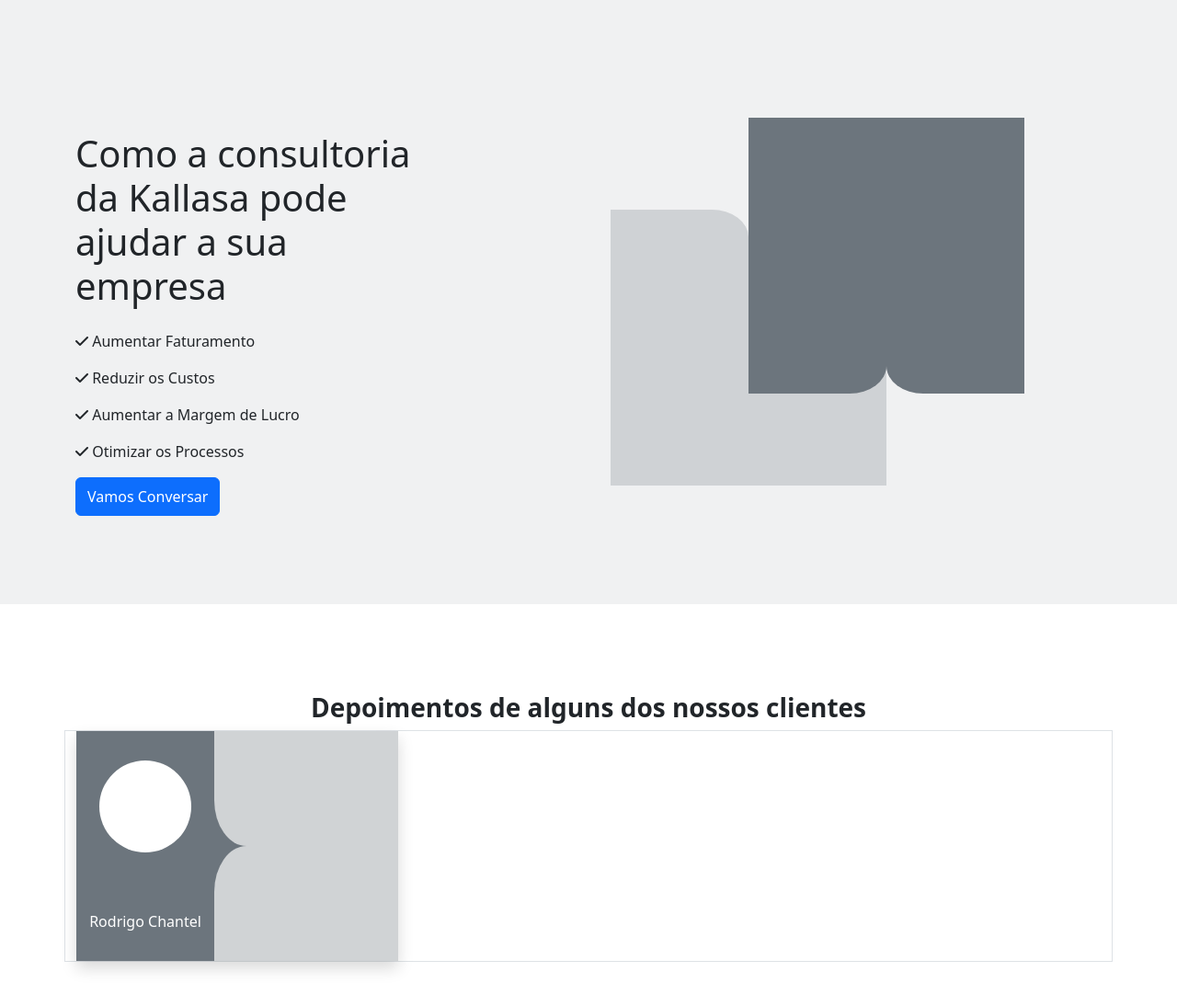
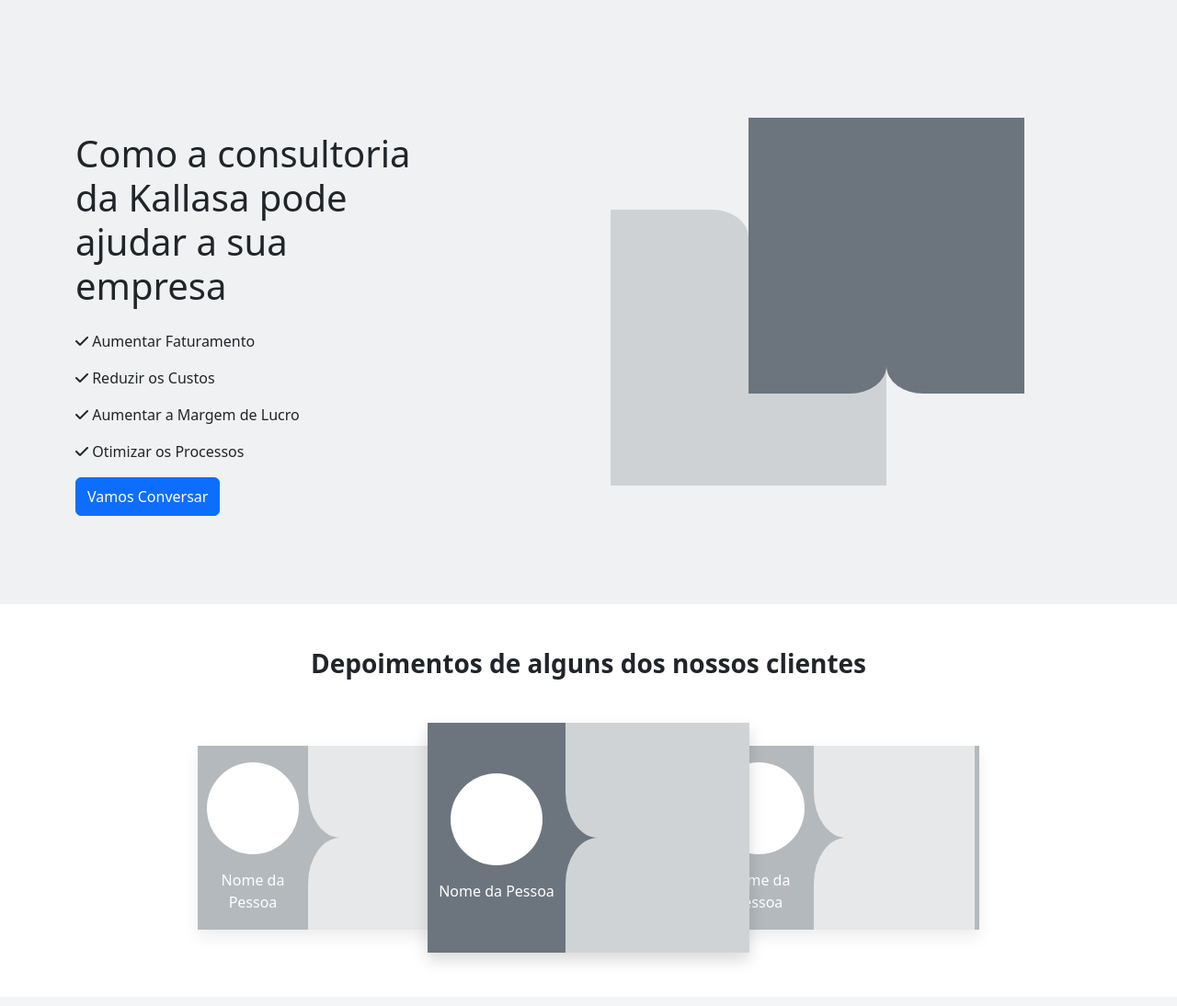
Before and after one commit to RodrigoChantel/Kallasa-Landing-page, a PHP site: page / in a window 1280 px wide. Shown: the part 2138-3232 px from the top of the page at 92% size. After the commit the page ends 3180 px from the top, so only its background shows below. Run offline with PHP 8.4, Linux system fonts and the light colour scheme; some libraries are stand-ins or nearby versions.

Commit message:
New Update

```diff
--- a/Assets/css/web-assessments.css
+++ b/Assets/css/web-assessments.css
@@ -18,3 +18,36 @@
     width: 150px;
     height: 250px;
 }
+
+/* ASSESSMENTS SECOND PLAN*/
+
+.commit-box-sec{
+    width: 300px;
+    height: 200px;
+    opacity: 50%;
+}
+.commit-box-left-sec{
+    width: 175px;
+    height: 50%;
+    border-bottom-left-radius: 35px 50px;
+    background-color: #d0d3d5;
+}
+.commit-box-right-sec{
+    width: 175px;
+    height: 50%;
+    border-top-left-radius: 35px 50px;
+    background-color: #d0d3d5;
+}
+.coomit-box-profile-sec{
+    width: 40%;
+    height: 100%;
+}
+
+/* HOVER ACTIVE */
+
+.commit-box-sec:hover{
+    width: 350px;
+    height: 250px;
+    opacity: 100%;
+    z-index: 3;
+}
--- a/index.php
+++ b/index.php
@@ -7,6 +7,7 @@
     <link href="http://192.168.0.100/kallasa.com.br/assets/css/style.css" rel="stylesheet" type="text/css">
     <link href="./Assets/css/web-projects.css" rel="stylesheet" type="text/css">
     <link href="./Assets/css/web-assessments.css" rel="stylesheet" type="text/css">
+    <link href="./Assets/css/botoes.css" rel="stylesheet" type="text/css">
     <link href="http://192.168.0.100/kallasa.com.br/assets/css/bootstrap.min.css" rel="stylesheet">
     <link rel="icon" type="image/x-icon" href="http://192.168.0.100/kallasa.com.br/Assets/img/favicon/favicon.ico">
     <title>Kallasa Mkt</title>
@@ -227,22 +228,51 @@
 
         <!-- ASSESSMENTS -->
         <section class="section-03 w-100 bg-white py-5">
-            <h4 class="title fs-3 fw-bold text-center mt-5">Depoimentos de alguns dos nossos clientes</h4>
-            <div class="container-lg border d-flex">
-                <div class="commit-box bg-secondary d-flex flex-wrap shadow">
-                    <div class="coomit-box-profile bg-secondary bg-secondary d-flex justify-content-center align-items-center flex-wrap">
-                        <div class="bg-white rounded-circle my-0" style="width: 100px; height:100px;"></div>
-                        <p class="text-center text-white my-0">Rodrigo Chantel</p>
+            <h4 class="title fs-3 fw-bold text-center">Depoimentos de alguns dos nossos clientes</h4>
+            <div class="container-lg mt-5 d-flex flex-row flex-wrap justify-content-center align-items-center">
+
+                <div class="commit-box bg-secondary d-flex flex-nowrap shadow" style="z-index: 2;">
+                    <div class="coomit-box-profile bg-secondary my-0 py-0 bg-secondary d-flex justify-content-center align-items-center flex-wrap">
+                        <div class="d-flex flex-row flex-wrap justify-content-center align-items-center">
+                            <div class="bg-white rounded-circle my-0" style="width: 100px; height:100px;"></div>
+                            <p class="text-center text-white mt-3 my-0">Nome da Pessoa</p>
+                        </div>
                     </div>
-                    <div class="m-0 p-0">
+                    <div class="my-0 py-0">
                         <div class="commit-box-left"></div>
                         <div class="commit-box-right"></div>
                     </div>
                 </div>
 
+                <div class="commit-box-sec bg-secondary d-flex flex-nowrap shadow position-absolute" style="margin-right: 550px;">
+                    <div class="coomit-box-profile-sec bg-secondary my-0 py-0 bg-secondary d-flex justify-content-center align-items-center flex-wrap">
+                        <div class="d-flex flex-row flex-wrap justify-content-center align-items-center">
+                            <div class="bg-white rounded-circle my-0" style="width: 100px; height:100px;"></div>
+                            <p class="text-center text-white mt-3 my-0">Nome da Pessoa</p>
+                        </div>
+                    </div>
+                    <div class="my-0 py-0">
+                        <div class="commit-box-left-sec"></div>
+                        <div class="commit-box-right-sec"></div>
+                    </div>
+                </div>
 
+                <div class="commit-box-sec bg-secondary d-flex flex-nowrap shadow position-absolute" style="margin-left: 550px;">
+                    <div class="coomit-box-profile-sec bg-secondary my-0 py-0 bg-secondary d-flex justify-content-center align-items-center flex-wrap">
+                        <div class="d-flex flex-row flex-wrap justify-content-center align-items-center">
+                            <div class="bg-white rounded-circle my-0" style="width: 100px; height:100px;"></div>
+                            <p class="text-center text-white mt-3 my-0">Nome da Pessoa</p>
+                        </div>
+                    </div>
+                    <div class="my-0 py-0">
+                        <div class="commit-box-left-sec"></div>
+                        <div class="commit-box-right-sec"></div>
+                    </div>
+                </div>
             </div>
+
         </section>
+
     </main>
 </body>
 <script src="http://192.168.0.100/kallasa.com.br/assets/js/popper.min.js"></script>
```
Also changed, not shown: Assets/css/botoes.css (added, +52 -0 lines).
